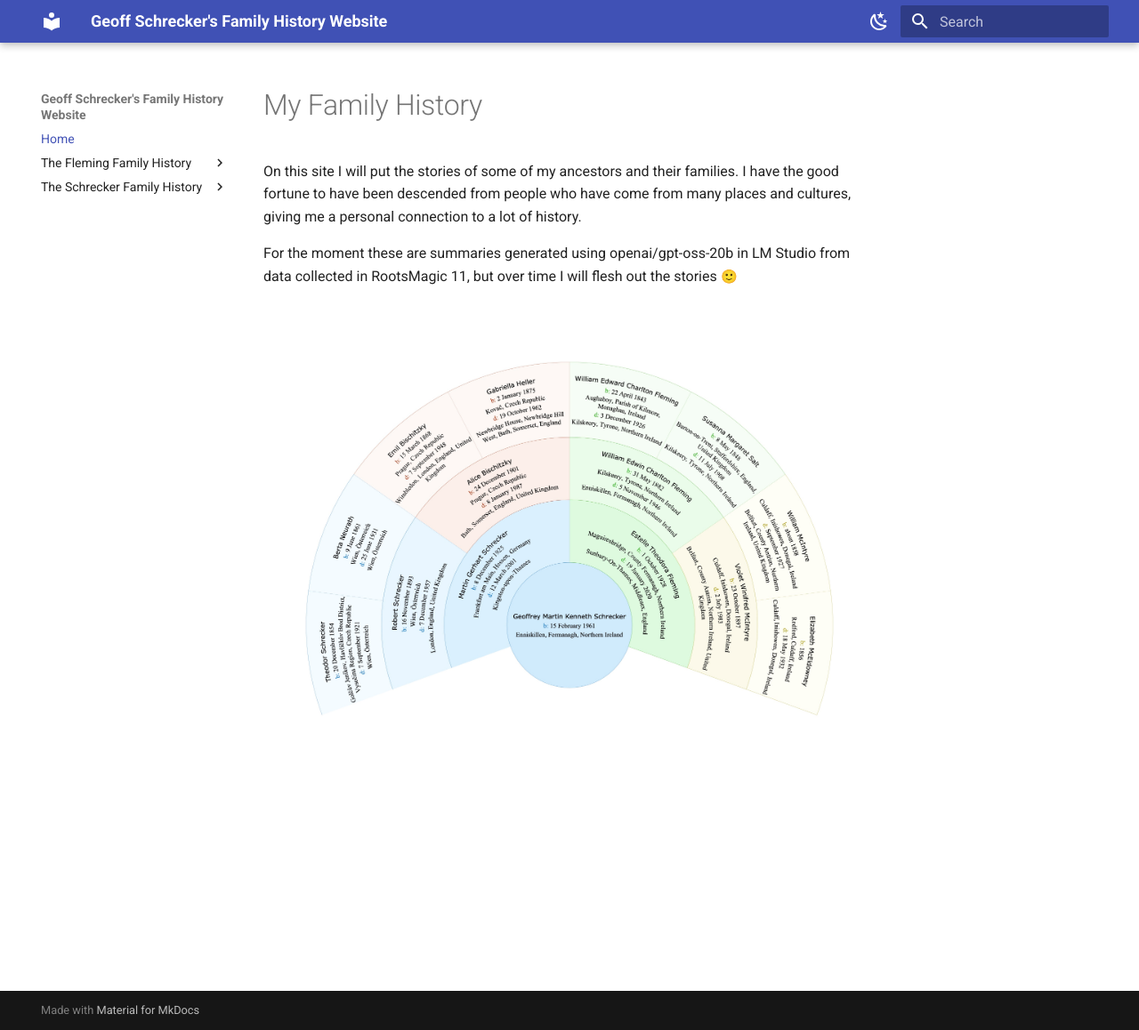
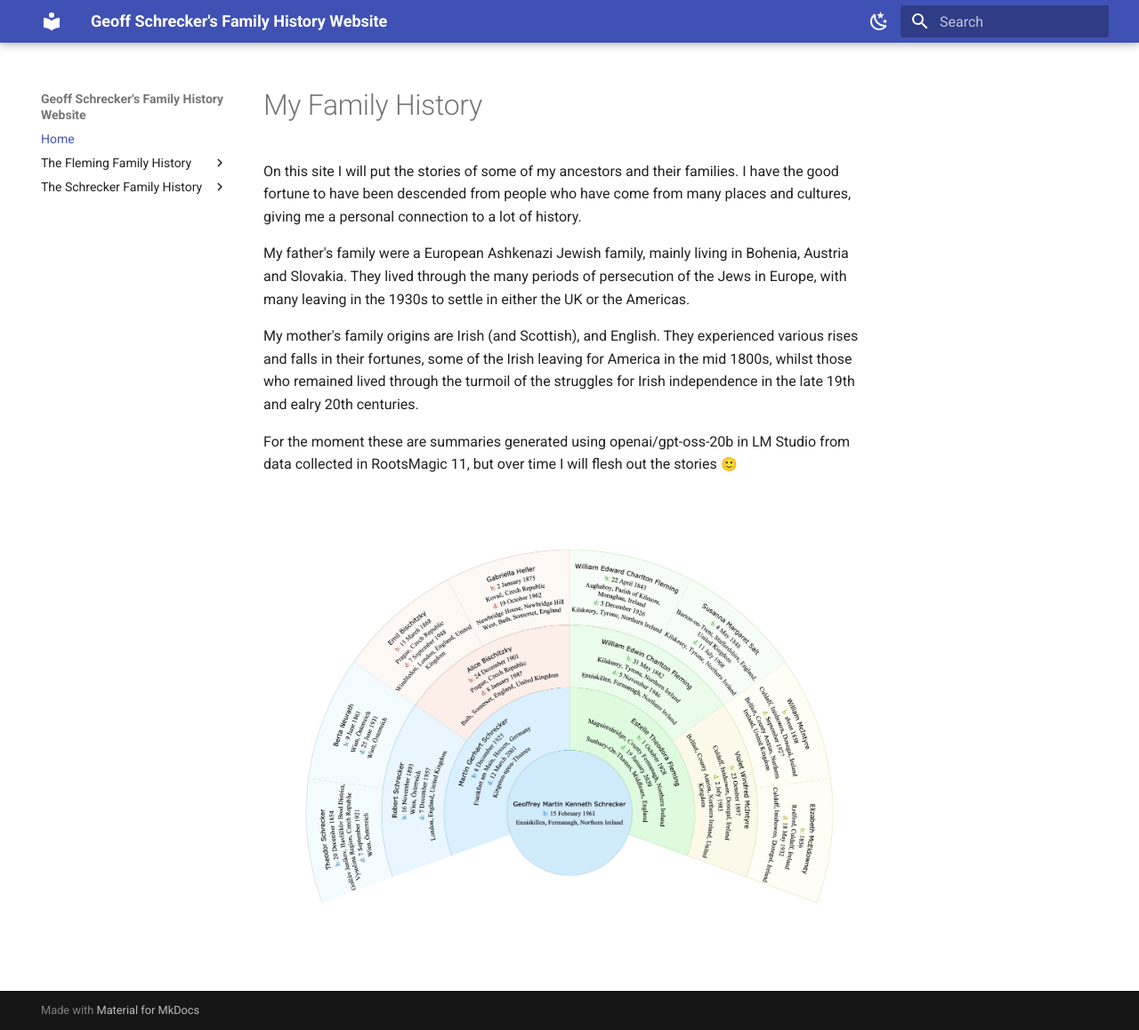
Before and after one commit to Schrecker-Family/Website, an MkDocs documentation site: the page built from docs/index.md, in a window 1280 px wide and 1158 px high. Shown: the whole window at 89% size. Built offline with MkDocs 1.6.1 and Material for MkDocs 9.7.7, drawn with Linux system fonts in a browser that asks for light colours; emoji names are drawn with the system emoji font.

Commit message:
Update index page.

```diff
--- a/docs/index.md
+++ b/docs/index.md
@@ -1,6 +1,10 @@
 #My Family History
 
 On this site I will put the stories of some of my ancestors and their families. I have the good fortune to have been descended from people who have come from many places and cultures, giving me a personal connection to a lot of history.
+
+My father's family were a European Ashkenazi Jewish family, mainly living in Bohenia, Austria and Slovakia. They lived through the many periods of persecution of the Jews in Europe, with many leaving in the 1930s to settle in either the UK or the Americas.
+
+My mother's family origins are Irish (and Scottish), and English. They experienced various rises and falls in their fortunes, some of the Irish leaving for America in the mid 1800s, whilst those who remained lived through the turmoil of the struggles for Irish independence in the late 19th and ealry 20th centuries.
 
 For the moment these are summaries generated using openai/gpt-oss-20b in LM Studio from data collected in RootsMagic 11, but over time I will flesh out the stories :slight_smile:
 
```
